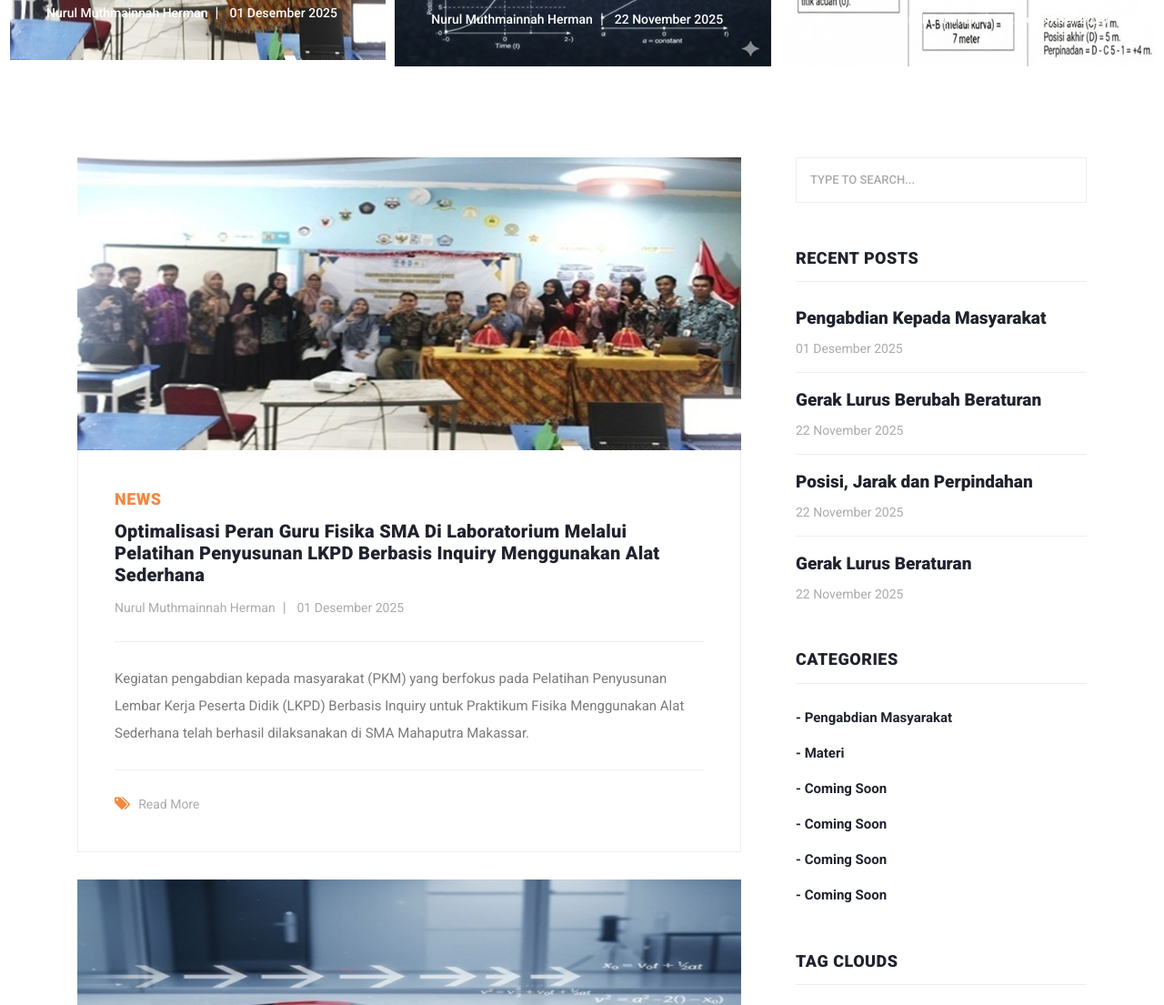
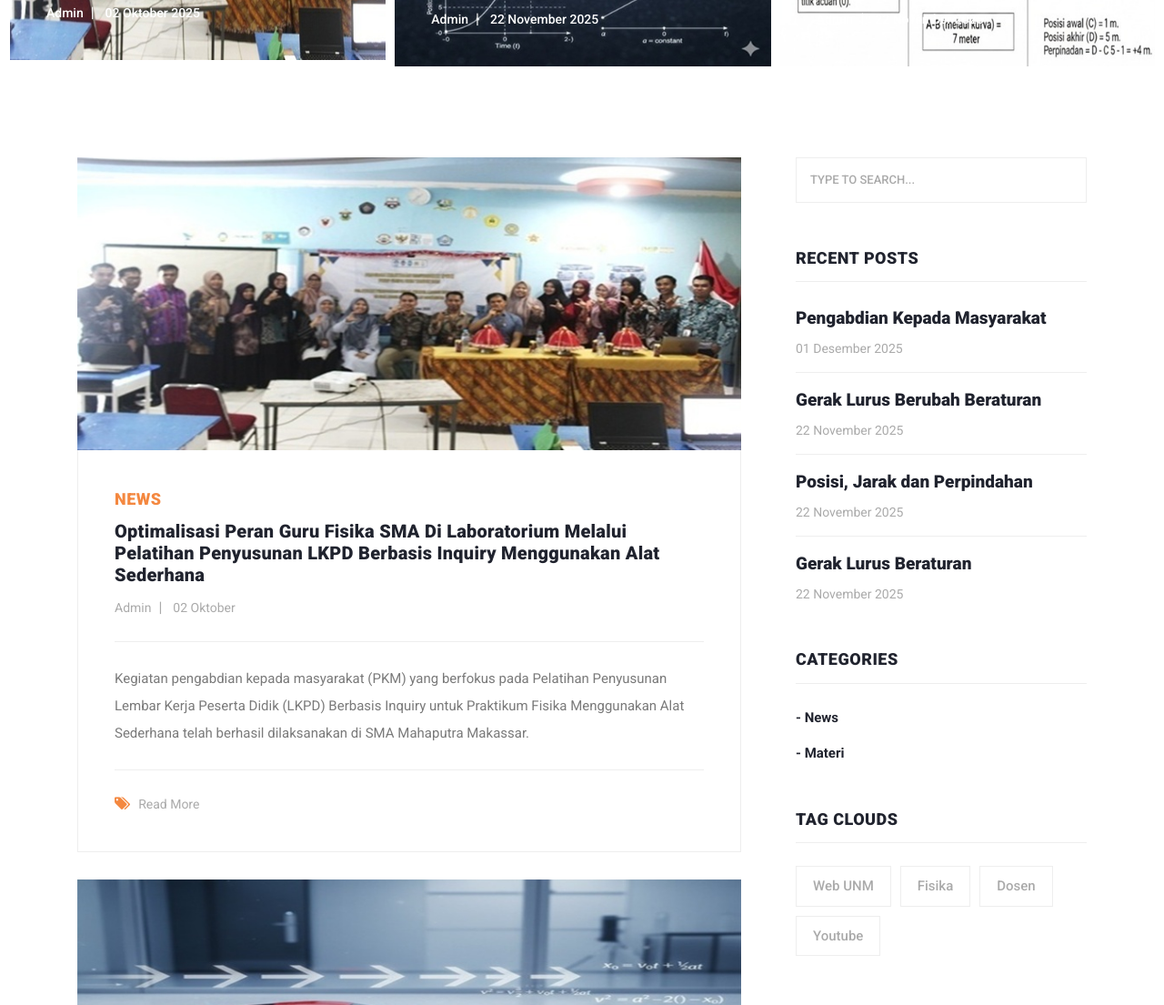
Before and after one commit to denykoma/penwords, a plain HTML site: page index.html in a window 1280 px wide. Shown: the part 395-1500 px from the top of the page at 91% size. Drawn offline with Linux system fonts and the light colour scheme.

Commit message:
Update index.html

```diff
--- a/index.html
+++ b/index.html
@@ -9,7 +9,7 @@
     <meta name="author" content="TemplateMo">
     <link href="https://fonts.googleapis.com/css?family=Roboto:100,100i,300,300i,400,400i,500,500i,700,700i,900,900i&display=swap" rel="stylesheet">
 
-    <title>Media NMH</title>
+    <title>Penwords</title>
 
     <!-- Bootstrap core CSS -->
     <link href="vendor/bootstrap/css/bootstrap.min.css" rel="stylesheet">
@@ -92,8 +92,8 @@ untuk blog post
                 </div>
                 <a href="pm/pm1.html"><h4>Pengabdian Kepada Masyarakat</h4></a>
                 <ul class="post-info">
-                  <li><a href="#">Nurul Muthmainnah Herman</a></li>
-                  <li><a href="#">01 Desember 2025</a></li>
+                  <li><a href="#">Admin</a></li>
+                  <li><a href="#">02 Oktober 2025</a></li>
 
                 </ul>
               </div>
@@ -108,7 +108,7 @@ untuk blog post
                 </div>
                 <a href="post-details.html"><h4>Gerak Lurus Berubah Beraturan</h4></a>
                 <ul class="post-info">
-                    <li><a href="#">Nurul Muthmainnah Herman</a></li>
+                    <li><a href="#">Admin</a></li>
                   <li><a href="#">22 November 2025</a></li>
                 </ul>
               </div>
@@ -123,7 +123,7 @@ untuk blog post
                 </div>
                 <a href="materi/materi2.html"><h4>Posisi Jarak dan Perpindahan</h4></a>
                 <ul class="post-info">
-                    <li><a href="#">Nurul Muthmainnah Herman</a></li>
+                    <li><a href="#">Admin</a></li>
                   <li><a href="#">22 November 2025</a></li>
                 </ul>
               </div>
@@ -140,7 +140,7 @@ untuk blog post
                 </div>
                 <a href="materi/materi1.html"><h4>Gerak Lurus Beraturan</h4></a>
                 <ul class="post-info">
-                  <li><a href="#">Nurul Muthmainnah Herman</a></li>
+                 <li><a href="#">Admin</a></li>
                   <li><a href="#">22 November 2025</a></li>
                 </ul>
               </div>
@@ -170,8 +170,8 @@ untuk blog post
                       <a href="pm/pm1.html"><h4>Optimalisasi Peran Guru Fisika SMA di Laboratorium melalui Pelatihan Penyusunan LKPD
 Berbasis Inquiry Menggunakan Alat Sederhana</h4></a>
                       <ul class="post-info">
-                         <li><a href="#">Nurul Muthmainnah Herman</a></li>
-                        <li><a href="#">01 Desember 2025</a></li>
+                         <li><a href="#">Admin</a></li>
+                        <li><a href="#">02 Oktober</a></li>
                       </ul>
                       <p>Kegiatan pengabdian kepada masyarakat (PKM) yang berfokus pada Pelatihan Penyusunan Lembar Kerja Peserta Didik (LKPD) Berbasis Inquiry untuk Praktikum Fisika Menggunakan Alat Sederhana telah berhasil dilaksanakan di SMA Mahaputra Makassar.</p>
                       <div class="post-options">
@@ -202,7 +202,7 @@ Berbasis Inquiry Menggunakan Alat Sederhana</h4></a>
                       <span>Materi</span>
                       <a href="materi/materi1.html"><h4>Gerak lurus berubah beraturan</h4></a>
                       <ul class="post-info">
-                         <li><a href="#">Nurul Muthmainnah Herman</a></li>
+                         <li><a href="#">Admin</a></li>
                         <li><a href="#">22 November 2025</a></li>
                       </ul>
                       <p>Untuk memahami gerak lurus berubah beraturan, sangat perlu bagi kita untuk mempelajari terlebih dahulu tentang Gerak Lurus Beraturan Untuk memahami gerak lurus berubah beraturan, sangat perlu bagi kita untuk mempelajari terlebih dahulu tentang Gerak Lurus BeraturanUntuk memahami gerak lurus berubah beraturan, sangat perlu bagi kita untuk mempelajari terlebih dahulu tentang Gerak Lurus Beraturan.</p>
@@ -234,7 +234,7 @@ Berbasis Inquiry Menggunakan Alat Sederhana</h4></a>
                       <span>MATERI</span>
                       <a href="materi/materi1.html"><h4>Gerak Lurus Beraturan</h4></a>
                       <ul class="post-info">
-                         <li><a href="#">Nurul Muthmainnah Herman</a></li>
+                         <li><a href="#">Admin</a></li>
                         <li><a href="#">22 November 2025</a></li>
                       </ul>
                       <p>Gerak Lurus Beraturan sering didefinisikan sebagai gerak suatu benda pada lintasan lurus dengan kecepatan tetap. Hal ini diperbolehkan karena kecepatan tetap memiliki arti besar maupun arahnya tetap, sehingga kata kecepatan boleh diganti dengan kata kelajuan. Contoh Gerak Lurus Beraturan yang mudah Anda temui adalah gerak kereta yang sedang melaju pada lintasan yang lurus dan datar.</p>
@@ -310,12 +310,8 @@ Berbasis Inquiry Menggunakan Alat Sederhana</h4></a>
                     </div>
                     <div class="content">
                       <ul>
-                        <li><a href="#">- Pengabdian Masyarakat</a></li>
-                        <li><a href="#">- Materi</a></li>
-                        <li><a href="#">- Coming Soon</a></li>
-                        <li><a href="#">- Coming Soon</a></li>
-                        <li><a href="#">- Coming Soon</a></li>
-                        <li><a href="#">- Coming Soon</a></li>
+                        <li><a href="pm.html">- News</a></li>
+                        <li><a href="materi.html">- Materi</a></li>
                       </ul>
                     </div>
                   </div>
@@ -357,7 +353,7 @@ Berbasis Inquiry Menggunakan Alat Sederhana</h4></a>
           </div>
           <div class="col-lg-12">
             <div class="copyright-text">
-              <p>Copyright 2025 NMH.
+              <p>Copyright 2025 Penwords.
 
                  | Design: <a rel="nofollow" href="#" target="_parent">Hashifah Adhwa Hermawan</a></p>
             </div>
```
